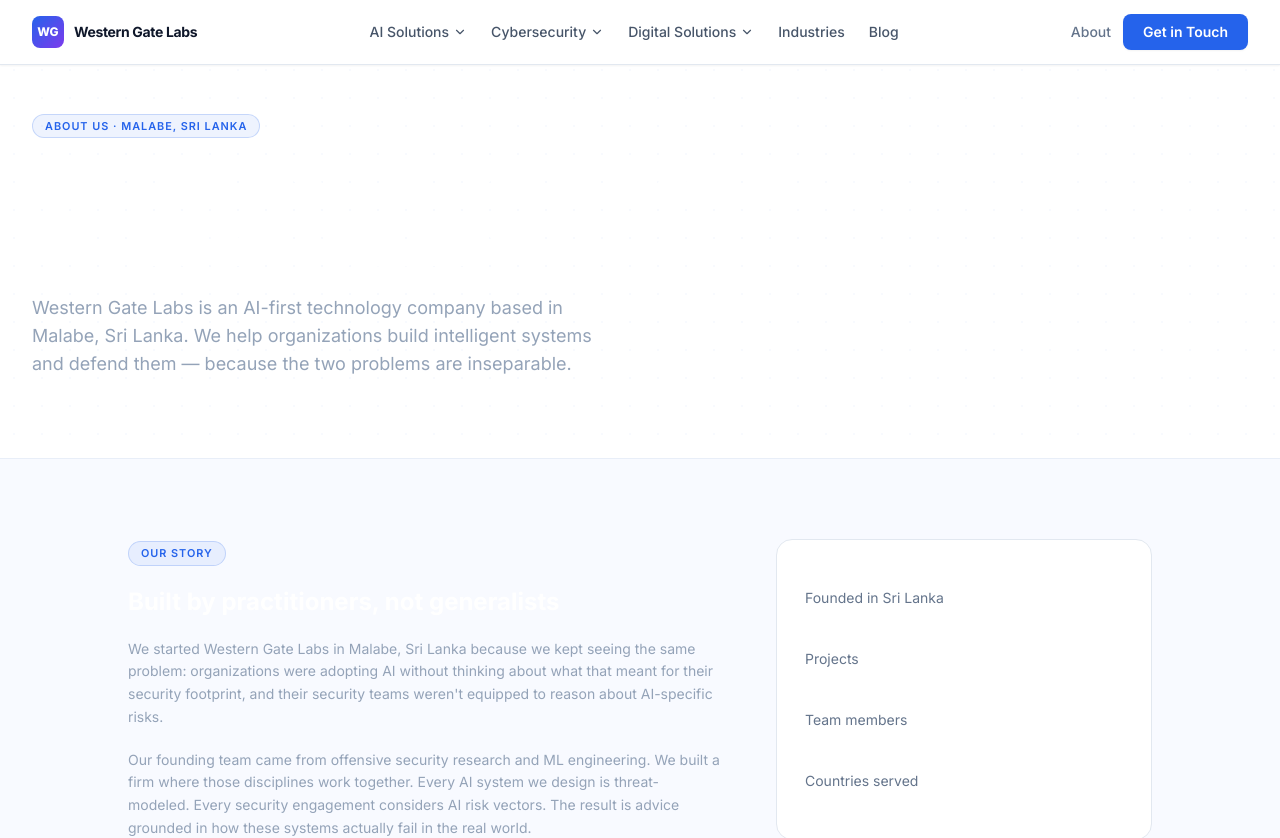
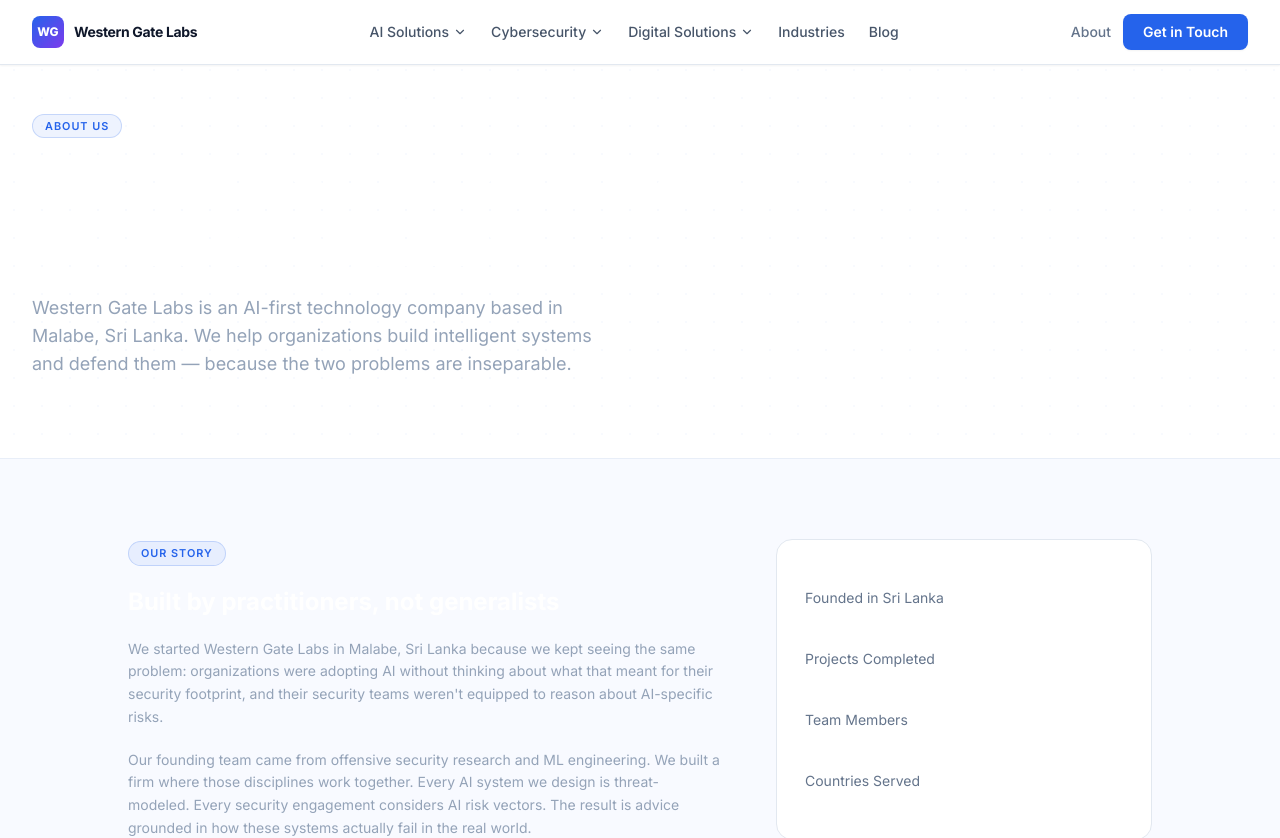
Before and after one commit to orionops1/westerngatelabs_react, a Next.js app: page /about in a window 1280 px wide. Shown: the top 838 px of the page. Built offline with nearby package versions, Linux system fonts and the light colour scheme.

Commit message:
Update stats to realistic startup numbers and remove location from About page tag

```diff
--- a/app/about/page.tsx
+++ b/app/about/page.tsx
@@ -32,9 +32,9 @@
 
 const stats = [
   { value: "2021", label: "Founded in Sri Lanka" },
-  { value: "250+", label: "Projects" },
-  { value: "30+", label: "Team members" },
-  { value: "12+", label: "Countries served" },
+  { value: "50+", label: "Projects Completed" },
+  { value: "10+", label: "Team Members" },
+  { value: "5+", label: "Countries Served" },
 ];
 
 export default function AboutPage() {
@@ -45,7 +45,7 @@
       <section className="relative pt-28 pb-20 px-4 sm:px-6 lg:px-8 overflow-hidden">
         <div className="absolute inset-0 dot-grid opacity-25" />
         <div className="relative z-10 max-w-7xl mx-auto">
-          <span className="tag mb-4 inline-block">About us · Malabe, Sri Lanka</span>
+          <span className="tag mb-4 inline-block">About Us</span>
           <h1 className="text-4xl sm:text-5xl lg:text-6xl font-bold text-white leading-tight tracking-tight mb-5 max-w-3xl">
             We work at the intersection of AI and security
           </h1>
--- a/app/page.tsx
+++ b/app/page.tsx
@@ -26,10 +26,10 @@
 };
 
 const stats = [
-  { value: "250+", label: "Projects Delivered", icon: CheckCircle2 },
-  { value: "98%", label: "Client Satisfaction", icon: Award },
-  { value: "24/7", label: "Support Available", icon: Headphones },
-  { value: "5+", label: "Years Experience", icon: TrendingUp },
+  { value: "50+", label: "Projects Delivered", icon: CheckCircle2 },
+  { value: "100%", label: "Client Satisfaction", icon: Award },
+  { value: "Fast", label: "Response Time", icon: Zap },
+  { value: "Expert", label: "Team", icon: Users },
 ];
 
 const whyChooseUs = [
@@ -202,7 +202,7 @@
                     <div className="pt-4 border-t border-slate-100">
                       <div className="flex items-center justify-between text-sm">
                         <span className="text-slate-600">Trusted by</span>
-                        <span className="font-semibold text-slate-900">250+ Clients</span>
+                        <span className="font-semibold text-slate-900">Growing Clients</span>
                       </div>
                     </div>
                   </div>
```
